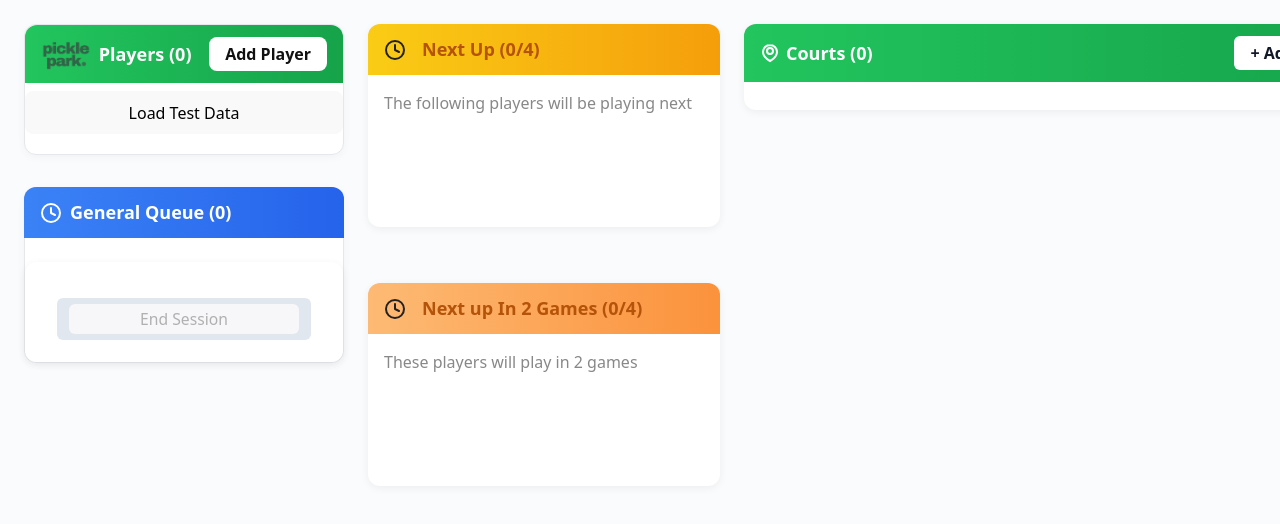
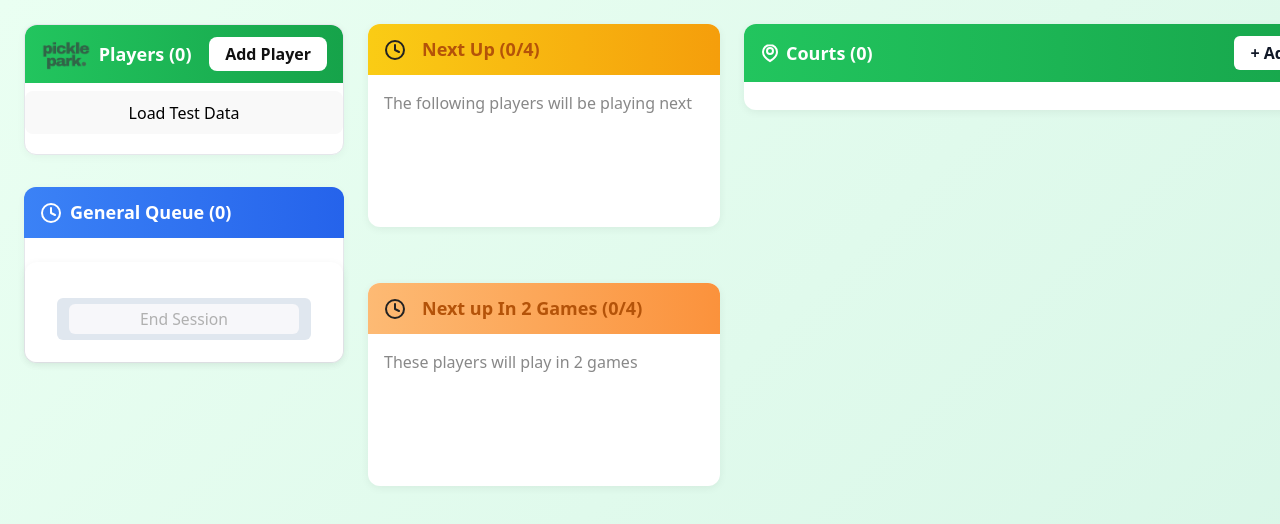
Before and after one commit to ghf4336/PaddleStack, a React (Vite) app in the folder client/: page / in a window 1280 px wide. Shown: the top 524 px of the page. Built offline with nearby package versions, Linux system fonts and the light colour scheme.

Commit message:
app background

```diff
--- a/client/src/App.css
+++ b/client/src/App.css
@@ -106,7 +106,7 @@
 /* Layout */
 #root {
   min-height: 100vh;
-  background: #fafbfc;
+  background: linear-gradient(135deg, #eafff2 0%, #d6f5e6 100%);
   padding: 0;
   margin: 0;
   display: flex;
```
